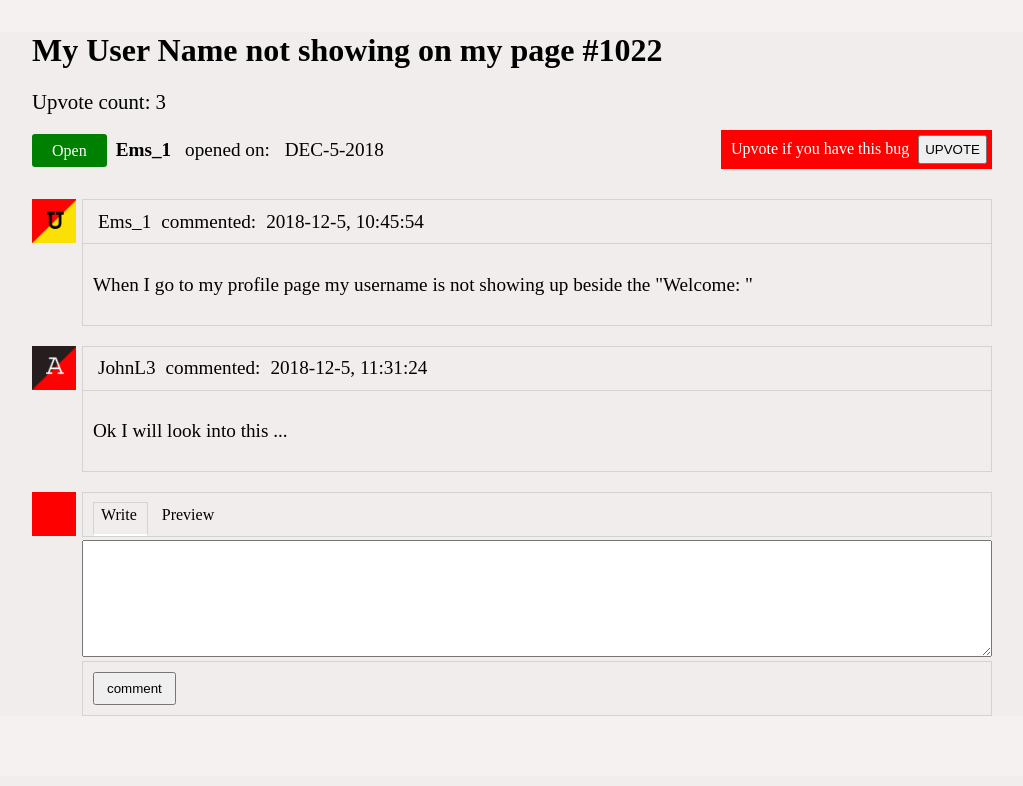
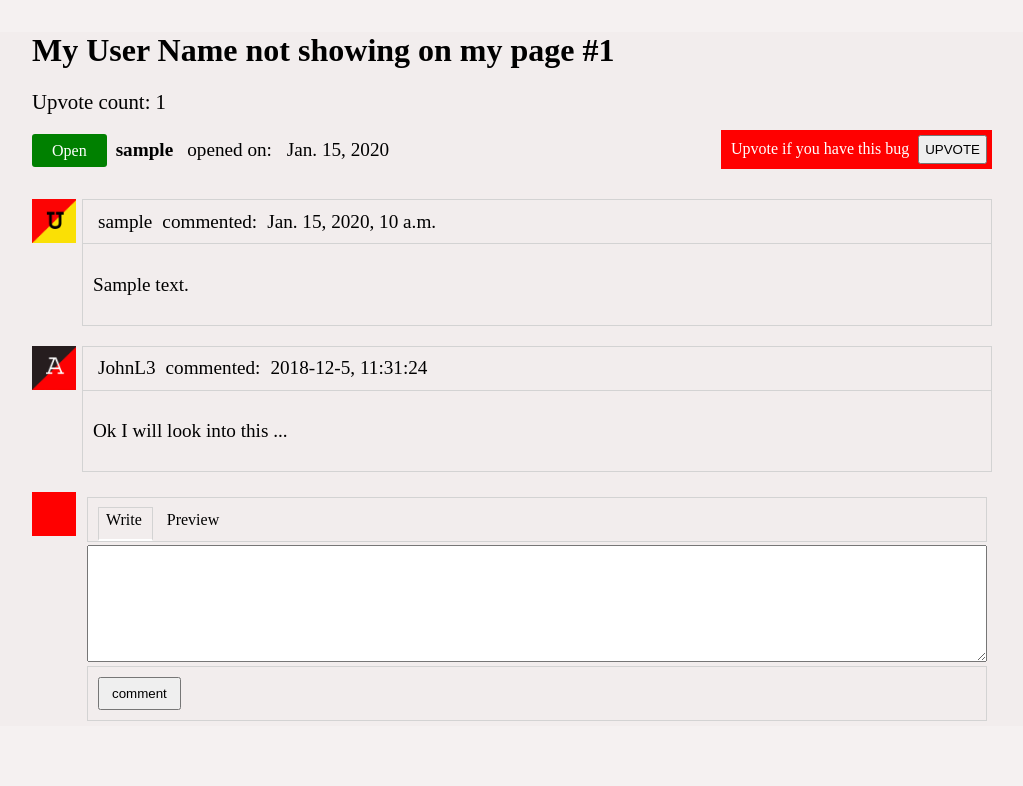
Before and after one commit to JohnL3/milestone-project-five, a Django app: template bugs/templates/singlebug.html in a window 1280 px wide. Shown: the part 68-854 px from the top of the page, without its empty margins (128-1151 px from the left). Before the commit the page ends 784 px from the top, so only its background shows below. Run offline with Django 3.2, Linux system fonts and the light colour scheme; the template is opened without the code that fills it: values that come from a table or form of the project are taken from there, others are empty; tables that the repository leaves empty hold one stand-in row (values such as "Sample post").

Commit message:
started making the bug templates dynamic with data from database

```diff
--- a/bugs/templates/singlebug.html
+++ b/bugs/templates/singlebug.html
@@ -36,16 +36,16 @@
 <!-- header section of page -->
 
 <div class='comment-issue-header'>
-	<h1>My User Name not showing on my page #1022</h1>
+	<h1>My User Name not showing on my page #{{ bug.id}}</h1>
 
-	<div class='issue-count'><span>Upvote count: </span><span>3</span></div>
+	<div class='issue-count'><span>Upvote count: </span><span>{{ bug.upvotes}}</span></div>
 
 	<div class='issue-header-section'>
 		<div class='issue-details'>
 			<label>Open</label>
-			<span class='user-name side-padding'>Ems_1</span>
+			<span class='user-name side-padding'>{{ bug.bug_author }}</span>
 			<span class='side-padding'>opened on: </span>
-			<span class='side-padding date'>DEC-5-2018, 10:45:54</span>
+			<span class='side-padding date'>{{ bug.created_date }}</span>
 		</div>
 
 		<div class='upvote-bug'>
@@ -66,17 +66,18 @@
 			<img src="/media/images/user.jpg" alt='avatar'>
 		</div>
 		<div class='comment-head'>
-			<span class='user-name'>Ems_1</span>
+			<span class='user-name'>{{ bug.bug_author }}</span>
 			<span>commented: </span>
-			<span>2018-12-5, 10:45:54</span>
+			<span>{{ bug.created_date }}</span>
 		</div>
 
+
 		<div class='comment-area'>
-			<p>When I go to my profile page my username is not showing up beside the "Welcome: "</p>
+			<p>{{ bug.initial_comment }}</p>
 		</div>
 	</div>
 
-
+	{% for comment in comments %}
 	<div class='surround'>
 		<div class='avatar'>
 			<img src="/media/images/admin.jpg" alt='avatar'>
@@ -90,12 +91,13 @@
 			<p>Ok I will look into this ... </p>
 		</div>
 	</div>
+	{% endfor %}
 
 	<!-- Area to write a comment -->
 
 	<div class='write-comment-area'>
 		<div class='avatar'></div>
-
+		<form>
 			<div class='write-comment-head'>
 				<ul>
 					<li class='write'>Write</li>
@@ -111,6 +113,7 @@
 			<div class='comment-footer'>
 				<button>comment</button>
 			</div>
+		</form>
 	</div>
 
 	{% if user.is_superuser or user.is_staff %}
```
Also changed, not shown: bugs/templates/bugs.html (+7 -4 lines). Lines whose indentation alone changed are shown as unchanged.
